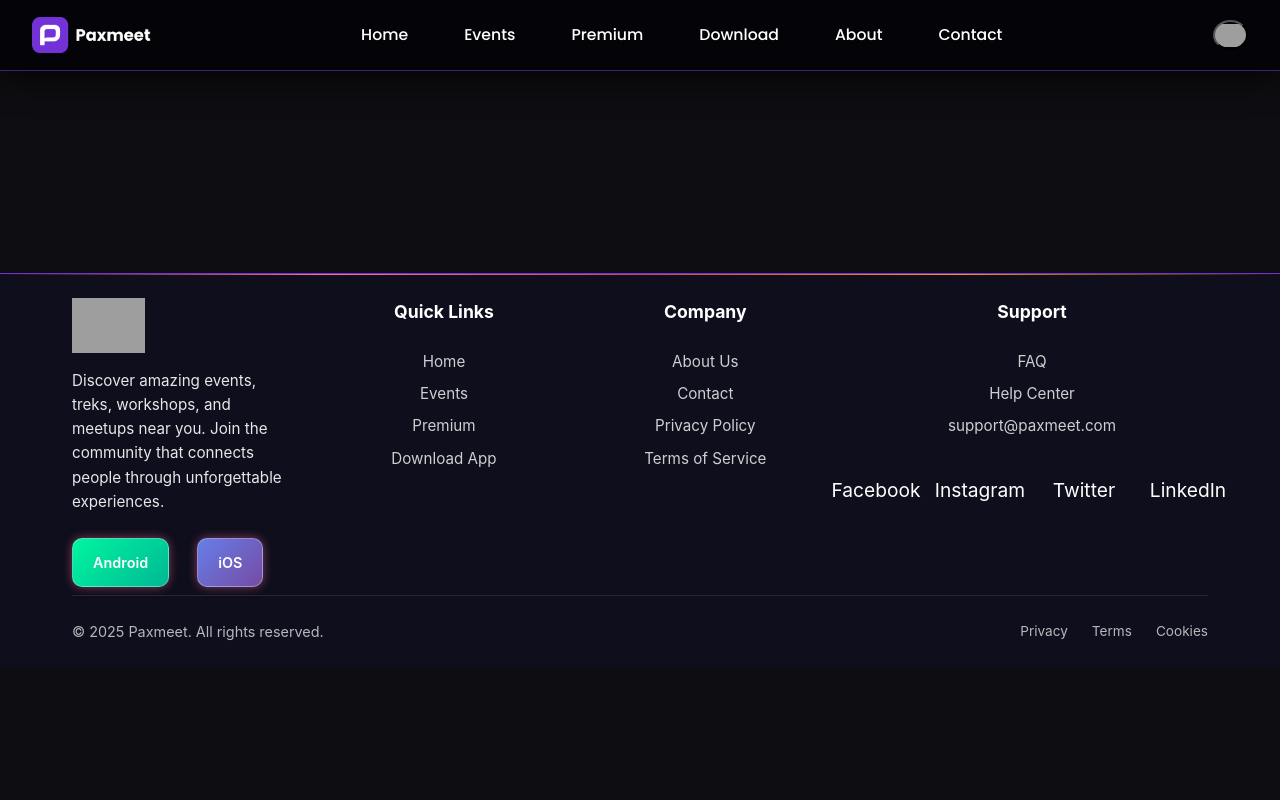
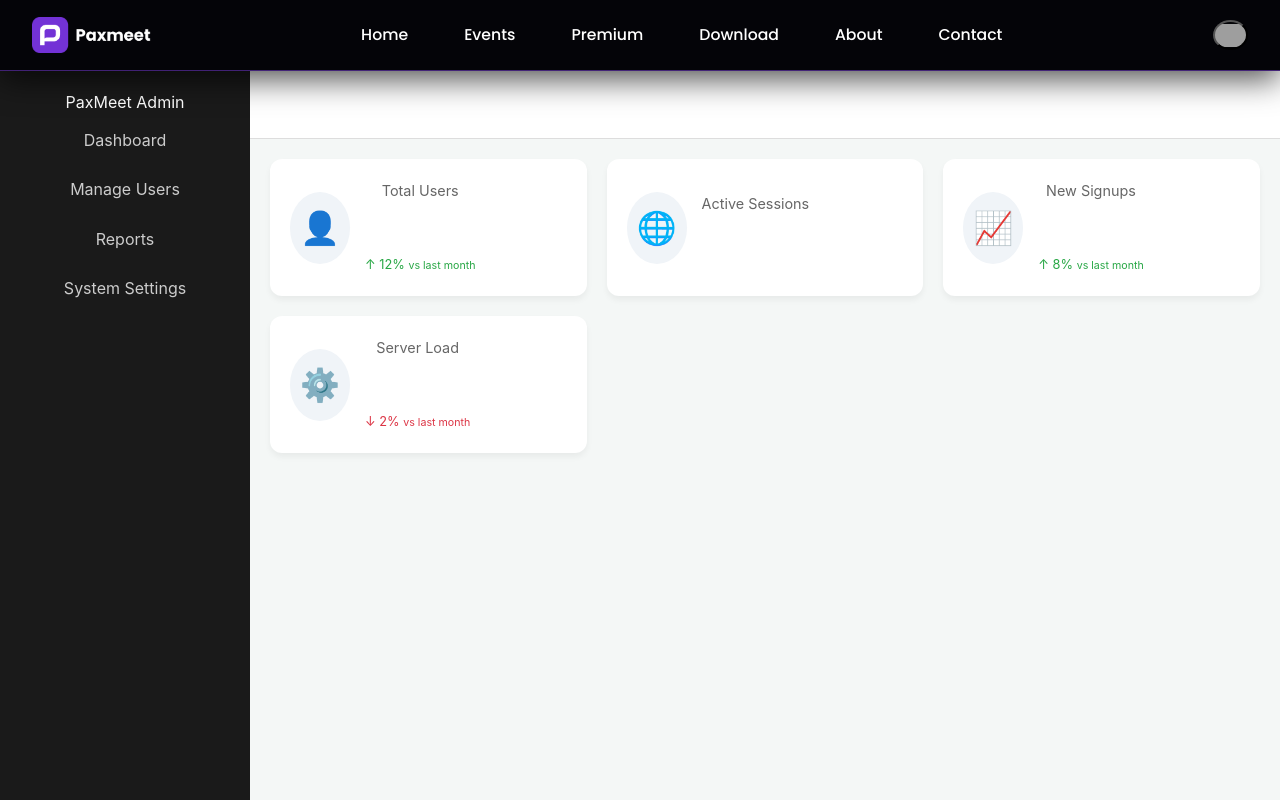
Before and after one commit to tinu2505/PaxmeetFrontEnd, a React (Vite) app: page /admin/dashboard in a window 1280 px wide. Shown: the top 800 px of the page. Built offline with nearby package versions, Linux system fonts and the light colour scheme; no server answers; grey boxes are pictures that could not be loaded.

Commit message:
feat: add admin dashboard and user management features; implement AdminLayout, AdminDashboard, AdminUsers, and StatsCard components

```diff
--- a/src/App.jsx
+++ b/src/App.jsx
@@ -1,5 +1,5 @@
 // src/App.jsx
-import { BrowserRouter as Router, Routes, Route } from 'react-router-dom';
+import { BrowserRouter as Router, Routes, Route, Navigate } from 'react-router-dom';
 import { useEffect } from 'react';
 import Lenis from 'lenis';
 
@@ -21,6 +21,10 @@
 import Signup from './pages/Signup';
 import ForgotPassword from './pages/ForgotPassword';
 import EventDetail from './pages/EventDetail';
+
+import AdminLayout from './pages/admin/AdminLayout';
+import AdminDashboard from './pages/admin/AdminDashboard';
+import AdminUsers from './pages/admin/AdminUsers';
 
 function App() {
   useEffect(() => {
@@ -52,6 +56,16 @@
             <Route path="/signup" element={<Signup />} />
             <Route path="/forgot-password" element={<ForgotPassword />} />
             <Route path="/events/:eventId" element={<EventDetail />} />
+            <Route path="/admin" element={
+
+                <AdminLayout />
+
+            }
+          >
+            <Route index element={<Navigate to="/admin/dashboard" replace />} />
+            <Route path="dashboard" element={<AdminDashboard />} />
+            <Route path="users" element={<AdminUsers />} />
+          </Route>
           </Routes>
         </main>
         <Footer />
--- /dev/null
+++ b/src/pages/admin/Admin.module.css
@@ -0,0 +1,116 @@
+.adminContainer {
+  display: flex;
+  min-height: 100vh;
+  background-color: #f4f7f6;
+}
+
+.sidebar {
+  width: 250px;
+  background: #1a1a1a;
+  color: white;
+  padding: 20px;
+}
+
+.navItem {
+  display: block;
+  color: #ccc;
+  padding: 12px;
+  text-decoration: none;
+  transition: 0.3s;
+}
+
+.navItem:hover {
+  background: #333;
+  color: #fff;
+}
+
+.content {
+  flex: 1;
+  display: flex;
+  flex-direction: column;
+}
+
+.topHeader {
+  background: #fff;
+  padding: 15px 30px;
+  display: flex;
+  justify-content: space-between;
+  align-items: center;
+  border-bottom: 1px solid #ddd;
+}
+
+.tableCard {
+  background: white;
+  margin: 20px;
+  padding: 20px;
+  border-radius: 8px;
+  box-shadow: 0 2px 10px rgba(0,0,0,0.1);
+}
+
+.adminTable {
+  width: 100%;
+  border-collapse: collapse;
+  margin-top: 15px;
+}
+
+.adminTable th, .adminTable td {
+  padding: 12px;
+  text-align: left;
+  border-bottom: 1px solid #eee;
+}
+
+/* Status Colors */
+.statusActive { color: green; font-weight: bold; }
+.statusBanned { color: red; font-weight: bold; }
+
+.editBtn, .deleteBtn {
+  padding: 5px 10px;
+  margin-right: 5px;
+  cursor: pointer;
+  border-radius: 4px;
+  border: none;
+}
+
+.dashboardGrid {
+  display: grid;
+  grid-template-columns: repeat(auto-fit, minmax(240px, 1fr));
+  gap: 20px;
+  padding: 20px;
+}
+
+.statsCard {
+  background: white;
+  padding: 20px;
+  border-radius: 12px;
+  display: flex;
+  align-items: center;
+  box-shadow: 0 4px 6px rgba(0, 0, 0, 0.05);
+  transition: transform 0.2s ease;
+}
+
+.statsCard:hover {
+  transform: translateY(-5px);
+}
+
+.statsIcon {
+  font-size: 2rem;
+  margin-right: 15px;
+  background: #f0f4f8;
+  padding: 10px;
+  border-radius: 50%;
+}
+
+.statsTitle {
+  color: #666;
+  font-size: 0.9rem;
+  display: block;
+}
+
+.statsValue {
+  margin: 5px 0;
+  font-size: 1.5rem;
+  font-weight: 700;
+}
+
+.trendUp { color: #28a745; font-size: 0.8rem; }
+.trendDown { color: #dc3545; font-size: 0.8rem; }
--- /dev/null
+++ b/src/pages/admin/AdminDashboard.jsx
@@ -0,0 +1,36 @@
+// src/pages/admin/AdminDashboard.jsx
+import { StatsCard } from './components/StatsCard';
+import styles from './Admin.module.css';
+
+export default function AdminDashboard() {
+  return (
+    <div className={styles.dashboardGrid}>
+      <StatsCard
+        title="Total Users"
+        value="1,284"
+        icon="👤"
+        trend="up"
+        trendValue="12"
+      />
+      <StatsCard
+        title="Active Sessions"
+        value="42"
+        icon="🌐"
+      />
+      <StatsCard
+        title="New Signups"
+        value="156"
+        icon="📈"
+        trend="up"
+        trendValue="8"
+      />
+      <StatsCard
+        title="Server Load"
+        value="24%"
+        icon="⚙️"
+        trend="down"
+        trendValue="2"
+      />
+    </div>
+  );
+}
--- /dev/null
+++ b/src/pages/admin/AdminLayout.jsx
@@ -0,0 +1,27 @@
+import { Link, Outlet } from 'react-router-dom';
+import styles from './Admin.module.css';
+
+export default function AdminLayout() {
+  return (
+    <div className={styles.adminContainer}>
+      <aside className={styles.sidebar}>
+        <div className={styles.logo}>PaxMeet Admin</div>
+        <nav className={styles.nav}>
+          <Link to="/admin/dashboard" className={styles.navItem}>Dashboard</Link>
+          <Link to="/admin/users" className={styles.navItem}>Manage Users</Link>
+          <Link to="/admin/reports" className={styles.navItem}>Reports</Link>
+          <Link to="/admin/settings" className={styles.navItem}>System Settings</Link>
+        </nav>
+      </aside>
+      <main className={styles.content}>
+        <header className={styles.topHeader}>
+          <h2>Admin Control Panel</h2>
+          <div className={styles.adminProfile}>Admin User</div>
+        </header>
+        <div className={styles.viewContainer}>
+          <Outlet /> {/* This is where specific pages like Users or Stats will render */}
+        </div>
+      </main>
+    </div>
+  );
+}
--- /dev/null
+++ b/src/pages/admin/AdminUsers.jsx
@@ -0,0 +1,40 @@
+import styles from './Admin.module.css';
+
+export default function AdminUsers() {
+  // Dummy data for now
+  const users = [
+    { id: 1, name: "Tushar", email: "t.tushar@example.com", status: "Active" },
+    { id: 2, name: "John Doe", email: "john@example.com", status: "Banned" },
+  ];
+
+  return (
+    <div className={styles.tableCard}>
+      <h3>User Management</h3>
+      <table className={styles.adminTable}>
+        <thead>
+          <tr>
+            <th>ID</th>
+            <th>Name</th>
+            <th>Email</th>
+            <th>Status</th>
+            <th>Actions</th>
+          </tr>
+        </thead>
+        <tbody>
+          {users.map(u => (
+            <tr key={u.id}>
+              <td>{u.id}</td>
+              <td>{u.name}</td>
+              <td>{u.email}</td>
+              <td><span className={styles[`status${u.status}`]}>{u.status}</span></td>
+              <td>
+                <button className={styles.editBtn}>Edit</button>
+                <button className={styles.deleteBtn}>Ban</button>
+              </td>
+            </tr>
+          ))}
+        </tbody>
+      </table>
+    </div>
+  );
+}
--- /dev/null
+++ b/src/pages/admin/components/StatsCard.jsx
@@ -0,0 +1,19 @@
+// src/pages/admin/components/StatsCard.jsx
+import styles from '../Admin.module.css';
+
+export function StatsCard({ title, value, icon, trend, trendValue }) {
+  return (
+    <div className={styles.statsCard}>
+      <div className={styles.statsIcon}>{icon}</div>
+      <div className={styles.statsInfo}>
+        <span className={styles.statsTitle}>{title}</span>
+        <h3 className={styles.statsValue}>{value}</h3>
+        {trend && (
+          <span className={trend === 'up' ? styles.trendUp : styles.trendDown}>
+            {trend === 'up' ? '↑' : '↓'} {trendValue}% <small>vs last month</small>
+          </span>
+        )}
+      </div>
+    </div>
+  );
+}
```
